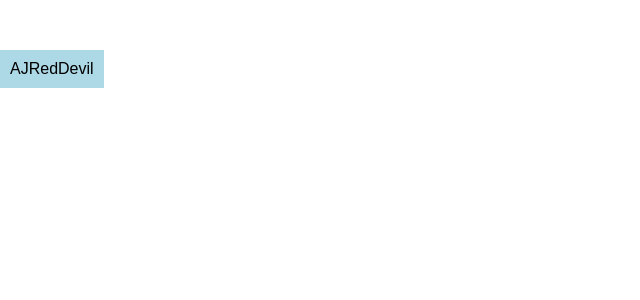
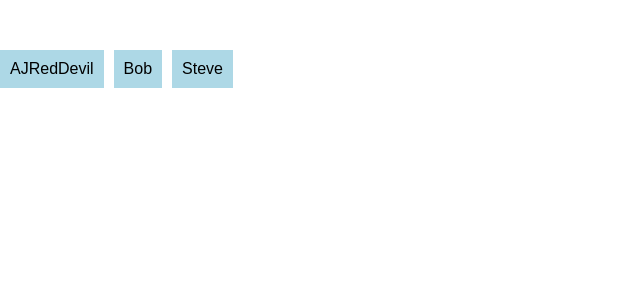
Before and after one commit to AJRedDevil/hoc-with-functional-patterns-using-recompose, a React (Create React App) app: page / in a window 1280 px wide. Shown: the top 300 px of the page, without its empty margins (0-640 px from the left). Built offline with nearby package versions, Linux system fonts and the light colour scheme; the HTML template or start-up script is replaced by a standard one.

Commit message:
Writing hoc from scratch

```diff
--- a/src/App.jsx
+++ b/src/App.jsx
@@ -1,11 +1,32 @@
-import React from 'react';
+import React, { Component } from 'react';
+
+const overrideProps = (overrideProps) => (BaseComponent) => (props) =>
+    <BaseComponent {...props} {...overrideProps} />;
+
+const alwaysBob = overrideProps({ name: 'Bob' });
+
+const neverRender = (BaseComponent) =>
+    class extends Component {
+        shouldComponentUpdate() {
+            return false;
+        }
+
+        render() {
+            return <BaseComponent {...this.props} />;
+        }
+    }
 
 const User = ({ name }) =>
     <div className="User">{ name }</div>
 
+const User2 = alwaysBob(User);
+const User3 = neverRender(User);
+
 const App = () =>
     <div>
         <User name="AJRedDevil" />
+        <User2 name="AJAzzurri" />
+        <User3 name="Steve" />
     </div>
 
 export default App;
```
